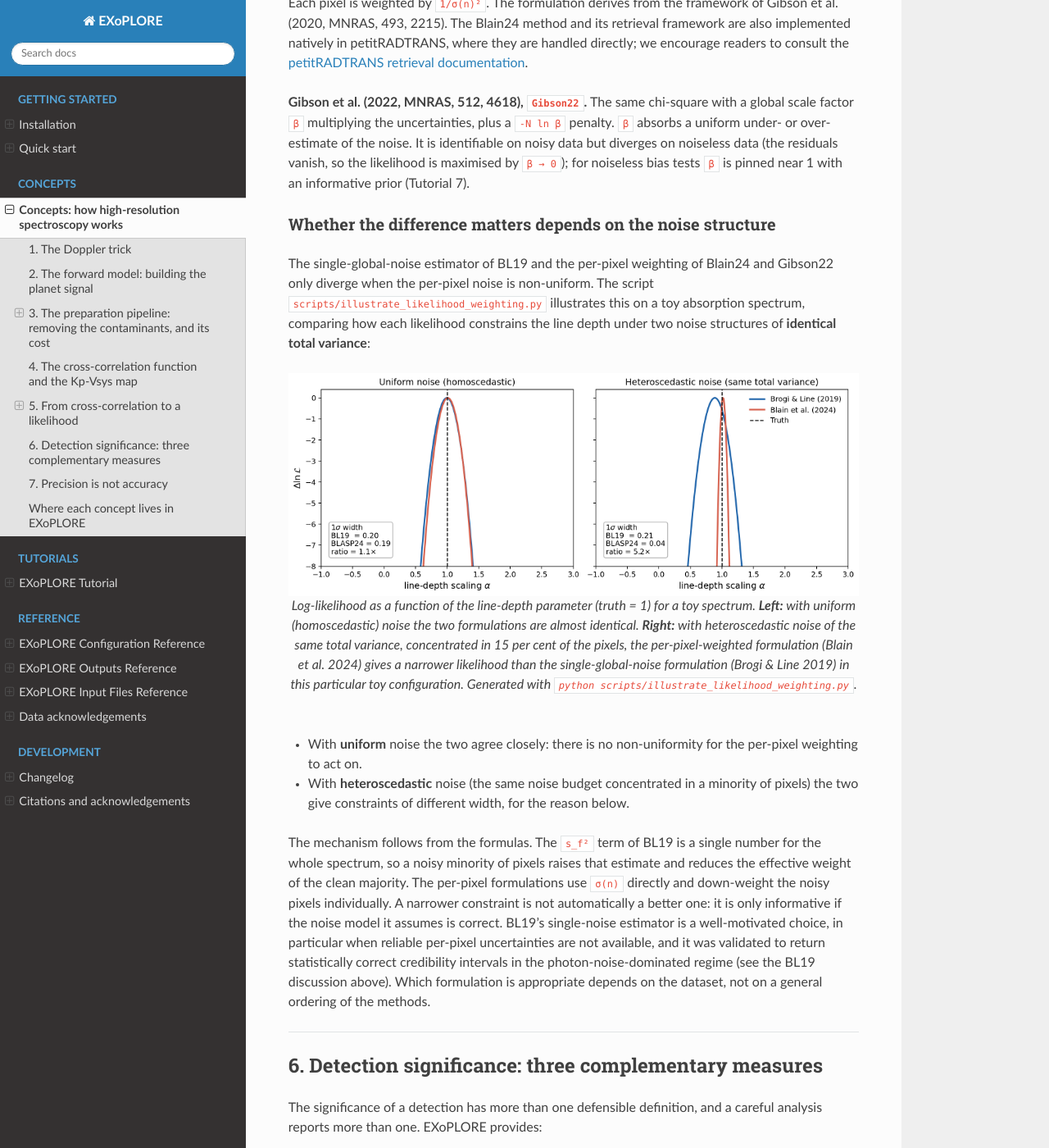
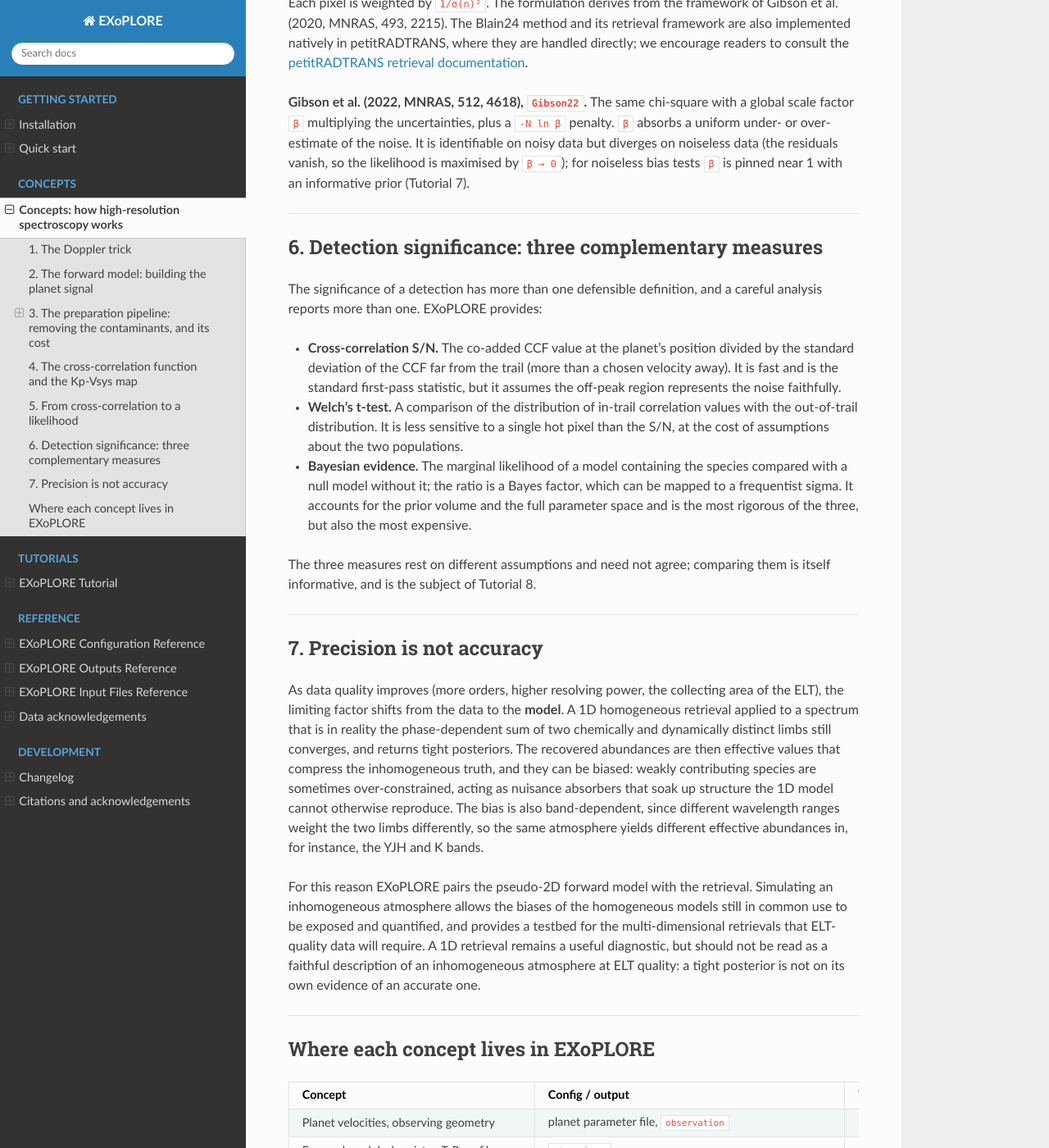
Before and after one commit to asanchezlopezIAA/EXoPLORE, a Sphinx documentation site: the page built from docs/concepts.md, in a window 1280 px wide and 1400 px high, scrolled down 8884 px. Shown: the whole window at 82% size. Built offline with Sphinx 7.4.7 and the Read the Docs theme 3.1.0, drawn with Linux system fonts in a browser that asks for light colours.

Commit message:
Remove the likelihood noise-weighting comparison subsection and its tutorial reference

````diff
--- a/docs/concepts.md
+++ b/docs/concepts.md
@@ -383,45 +383,6 @@ on noisy data but diverges on noiseless data (the residuals vanish, so the
 likelihood is maximised by `β → 0`); for noiseless bias tests `β` is pinned near
 1 with an informative prior (Tutorial 7).
 
-### Whether the difference matters depends on the noise structure
-
-The single-global-noise estimator of BL19 and the per-pixel weighting of Blain24
-and Gibson22 only diverge when the per-pixel noise is non-uniform. The script
-`scripts/illustrate_likelihood_weighting.py` illustrates this on a toy absorption
-spectrum, comparing how each likelihood constrains the line depth under two noise
-structures of **identical total variance**:
-
-```{figure} figures/likelihood_weighting.png
-:width: 100%
-:align: center
-
-Log-likelihood as a function of the line-depth parameter (truth = 1) for a toy
-spectrum. **Left:** with uniform (homoscedastic) noise the two formulations are
-almost identical. **Right:** with heteroscedastic noise of the same total
-variance, concentrated in 15 per cent of the pixels, the per-pixel-weighted
-formulation (Blain et al. 2024) gives a narrower likelihood than the
-single-global-noise formulation (Brogi & Line 2019) in this particular toy
-configuration. Generated with `python scripts/illustrate_likelihood_weighting.py`.
-```
-
-- With **uniform** noise the two agree closely: there is no non-uniformity for
-  the per-pixel weighting to act on.
-- With **heteroscedastic** noise (the same noise budget concentrated in a
-  minority of pixels) the two give constraints of different width, for the reason
-  below.
-
-The mechanism follows from the formulas. The `s_f²` term of BL19 is a single
-number for the whole spectrum, so a noisy minority of pixels raises that estimate
-and reduces the effective weight of the clean majority. The per-pixel
-formulations use `σ(n)` directly and down-weight the noisy pixels individually.
-A narrower constraint is not automatically a better one: it is only informative
-if the noise model it assumes is correct. BL19's single-noise estimator is a
-well-motivated choice, in particular when reliable per-pixel uncertainties are
-not available, and it was validated to return statistically correct credibility
-intervals in the photon-noise-dominated regime (see the BL19 discussion above).
-Which formulation is appropriate depends on the dataset, not on a general
-ordering of the methods.
-
 ---
 
 ## 6. Detection significance: three complementary measures
````
Also changed, not shown: docs/tutorial.md (+2 -4 lines).
